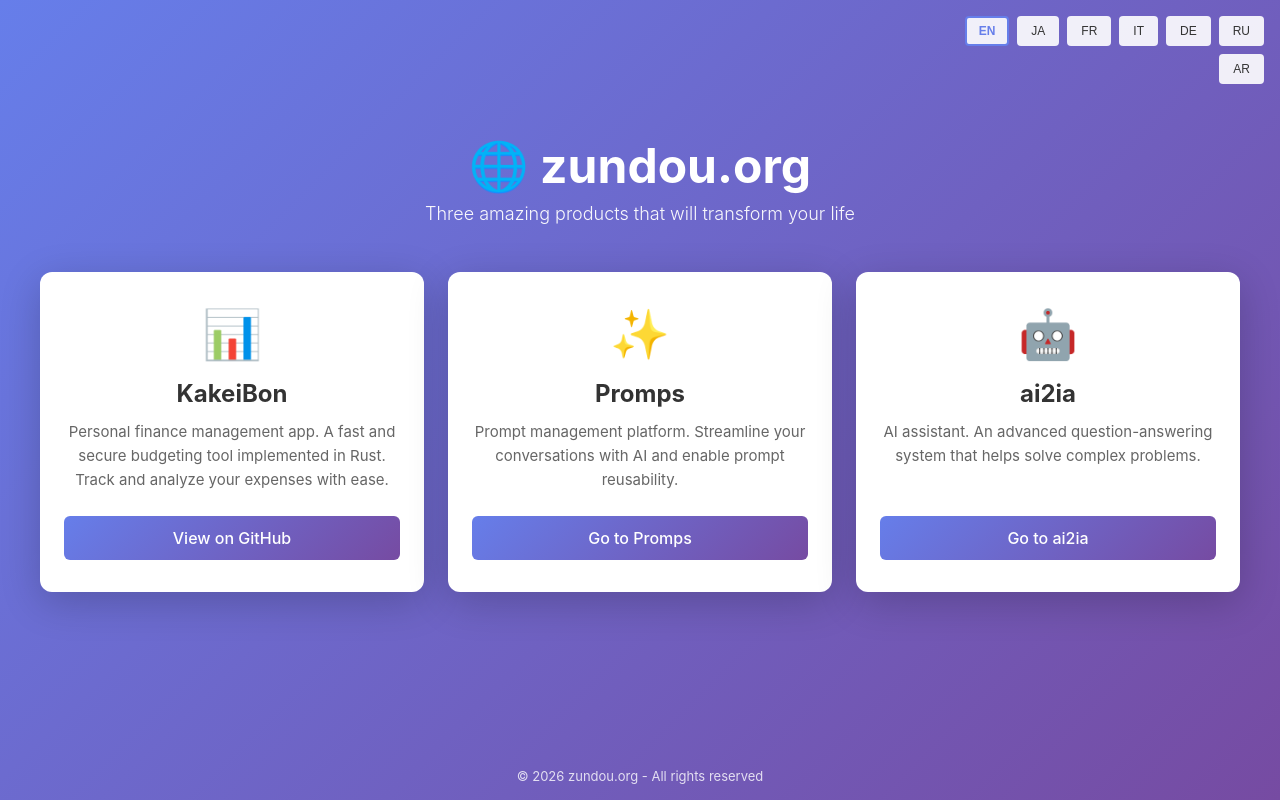
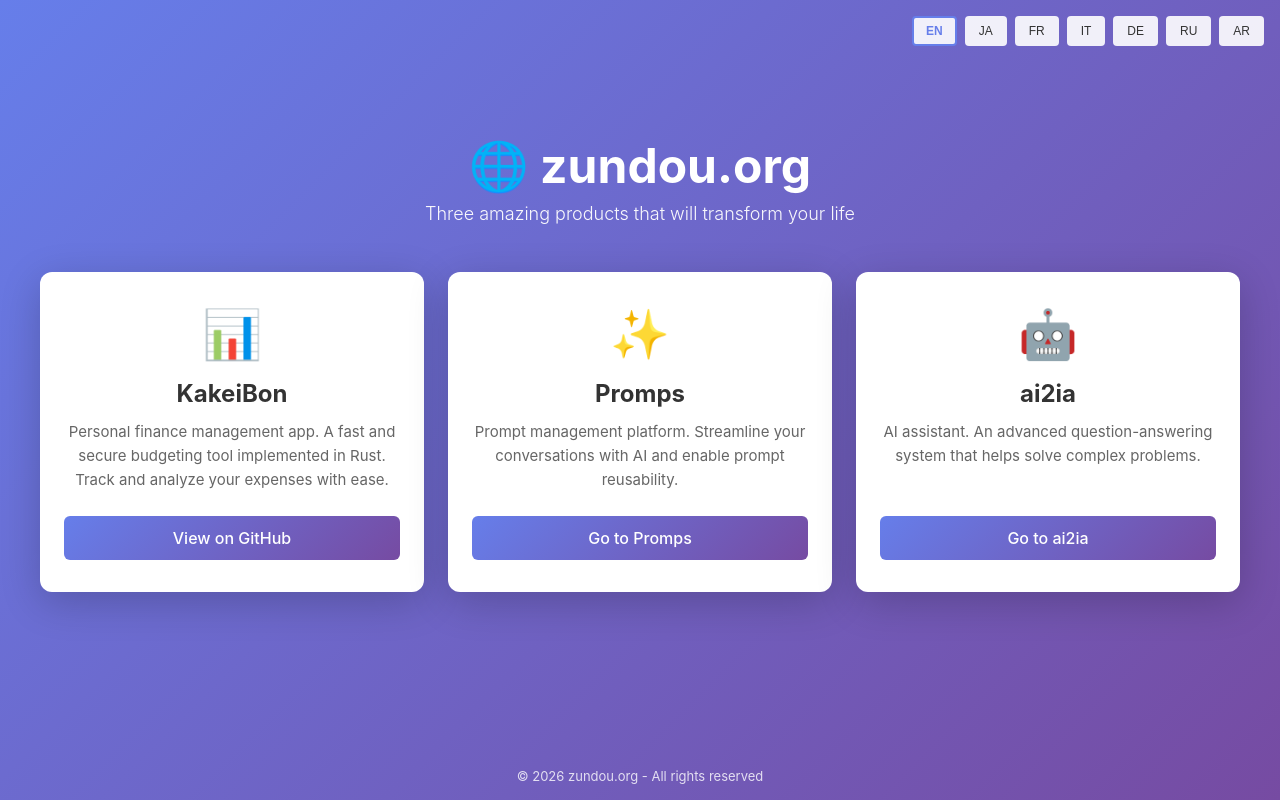
Before and after one commit to BonoJovi/zundou-website, a plain HTML site: page index.html in a window 1280 px wide. Drawn offline with Linux system fonts and the light colour scheme.

Commit message:
fix: language selector layout - show all buttons in single row on desktop

```diff
--- a/index.html
+++ b/index.html
@@ -28,8 +28,7 @@
             right: 16px;
             display: flex;
             gap: 8px;
-            flex-wrap: wrap;
-            max-width: 300px;
+            flex-wrap: nowrap;
             justify-content: flex-end;
         }
         .lang-btn {
@@ -148,6 +147,7 @@
                 width: 100%;
                 margin-bottom: 24px;
                 justify-content: center;
+                flex-wrap: wrap;
             }
             .header {
                 margin-bottom: 32px;
```
